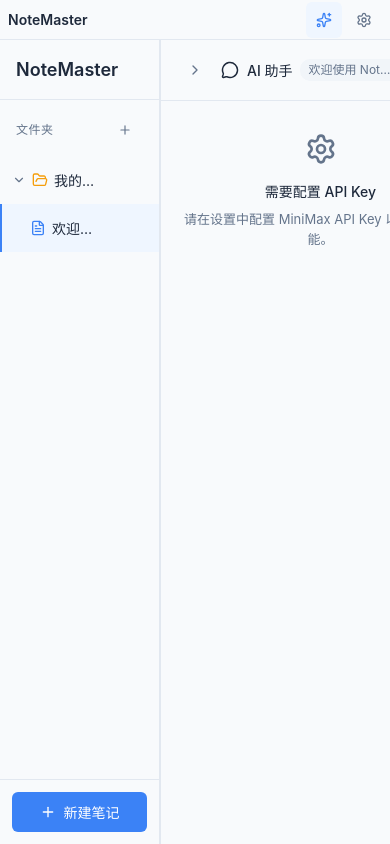
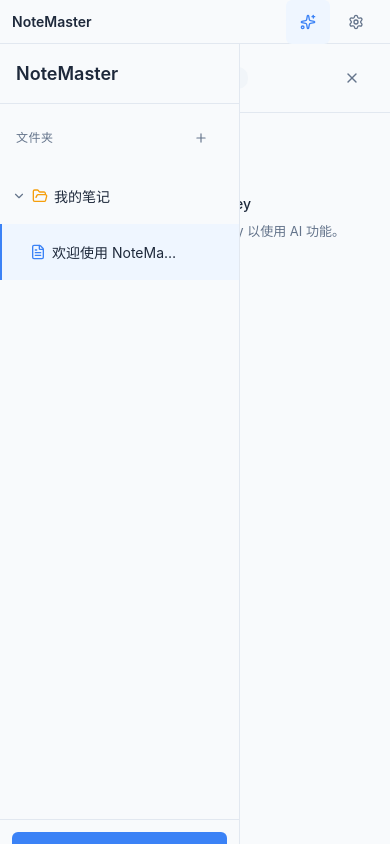
Before and after one commit to Brain1863/notemaster, a React (Vite) app: page / in a window 390 px wide. Built offline with nearby package versions, Linux system fonts and the light colour scheme.

Commit message:
优化移动端适配：侧边栏抽屉式展开，编辑器全屏显示

```diff
--- a/src/index.css
+++ b/src/index.css
@@ -125,50 +125,78 @@ button {
   .app-content {
     display: flex !important;
     min-width: 0 !important;
+    height: 100% !important;
   }
 
-  /* 侧边栏缩小但保持可见 */
+  /* 侧边栏默认隐藏，点击展开 */
   .sidebar {
-    min-width: 160px !important;
-    width: 160px !important;
-    flex-shrink: 0 !important;
+    position: fixed !important;
+    left: 0 !important;
+    top: 44px !important;
+    bottom: 0 !important;
+    width: 200px !important;
+    z-index: 50 !important;
+    transform: translateX(-100%) !important;
+    transition: transform 0.2s ease !important;
+    background: var(--sidebar-bg) !important;
+  }
+
+  .sidebar:not(.collapsed) {
+    transform: translateX(0) !important;
   }
 
   .sidebar.collapsed {
-    width: 48px !important;
-    min-width: 48px !important;
-    overflow: hidden;
+    transform: translateX(-100%) !important;
   }
 
   /* 编辑器全宽 */
   .editor-container {
     flex: 1 !important;
-    min-width: 0 !important;
+    min-width: 100% !important;
+    width: 100% !important;
   }
 
   /* 调整按钮大小便于触摸 */
   button {
-    min-height: 36px;
-    min-width: 36px;
+    min-height: 44px;
+    min-width: 44px;
+    padding: 8px 12px;
   }
 
   /* 输入框触摸友好 */
   textarea,
   input[type="text"],
   input[type="password"] {
-    min-height: 40px;
-    font-size: 16px; /* 防止 iOS 缩放 */
+    min-height: 44px;
+    font-size: 16px !important; /* 防止 iOS 缩放 */
+  }
+
+  /* 标题栏调整 */
+  .title-bar {
+    height: 44px !important;
+    padding: 0 12px !important;
+    flex-shrink: 0 !important;
+  }
+
+  .title-bar h1 {
+    font-size: 16px !important;
+  }
+
+  /* AI面板全屏 */
+  .ai-panel.expanded {
+    width: 100% !important;
+    max-width: 100% !important;
   }
 }
 
-/* 更小屏幕 */
-@media (max-width: 480px) {
+/* 更小屏幕 (iPhone SE 等) */
+@media (max-width: 375px) {
   .sidebar {
-    width: 160px !important;
+    width: 180px !important;
   }
 
   .title-bar {
-    padding: 6px 8px !important;
+    padding: 0 8px !important;
   }
 
   .title-bar h1 {
```
